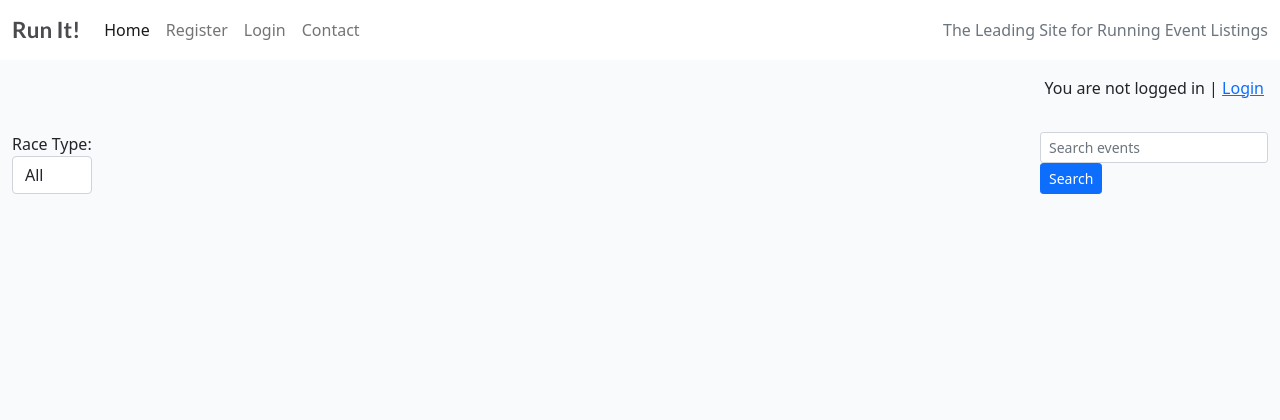
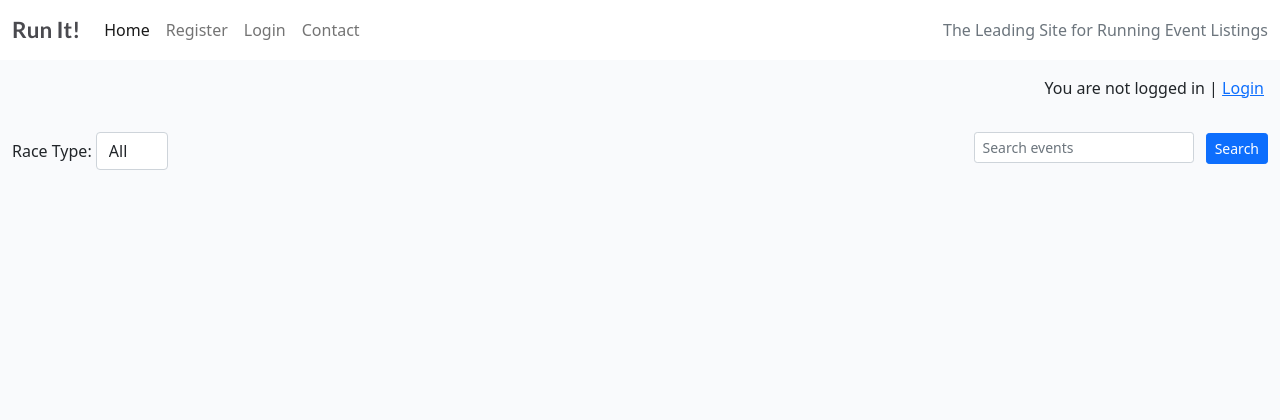
Before and after one commit to jdohertydev/runit, a Django app: page / in a window 1280 px wide. Shown: the top 420 px of the page. Run offline with Django 4.2, Linux system fonts and the light colour scheme; data that the repository does not hold is empty.

Commit message:
Add class name to search and filter container for css

```diff
--- a/events_listing/templates/events_listing/index.html
+++ b/events_listing/templates/events_listing/index.html
@@ -7,7 +7,7 @@
 <div class="container-fluid">
     <div class="row">
         <!-- Filter and Search Form -->
-        <div class="col-12 mt-3">
+        <div class="col-12 mt-3 search-filter-container">
             <form id="filterForm" method="get" class="form-inline d-flex justify-content-between">
                 <!-- Filter Form -->
                 <div class="form-group me-2">
--- a/static/css/style.css
+++ b/static/css/style.css
@@ -177,3 +177,11 @@ body {
     height: 100%;
     object-fit: cover; /* Ensures the image covers the container while maintaining aspect ratio */
 }
+
+
+/* Syling for search and filter */
+
+.search-filter-container .form-control {
+    width: auto;
+    display: inline-block;
+}
```
